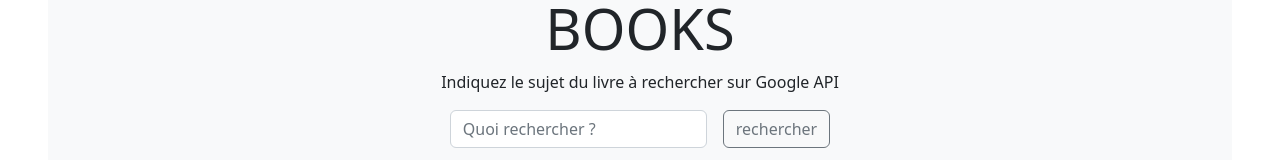
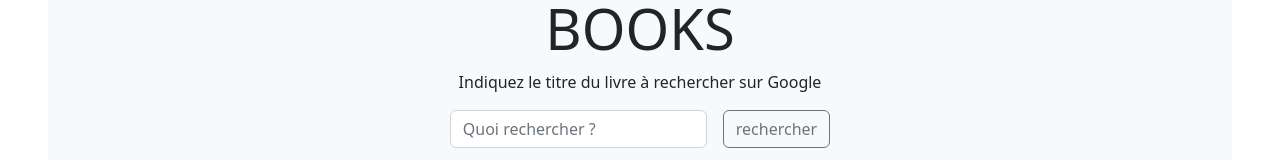
Before and after one commit to Forerunner78/React-Books, a React (Create React App) app: page /search in a window 1280 px wide. Shown: the part 172-332 px from the top of the page. Built offline with nearby package versions, Linux system fonts and the light colour scheme.

Commit message:
Change title

```diff
--- a/src/containers/SearchBooks.js
+++ b/src/containers/SearchBooks.js
@@ -99,7 +99,7 @@ const SearchBooks = () => {
             <div className="jumbotron jumbotron-fluid bg-light m-5">
                 <div className="container text-center p-5">
                     <h1 className="display-4">BOOKS</h1>
-                    <p>Indiquez le sujet du livre à rechercher sur Google API</p>
+                    <p>Indiquez le titre du livre à rechercher sur Google</p>
                     <form className="row g-3 justify-content-center" onSubmit={handleSubmit}>
                         <div className="col-auto">
                             <input
```
